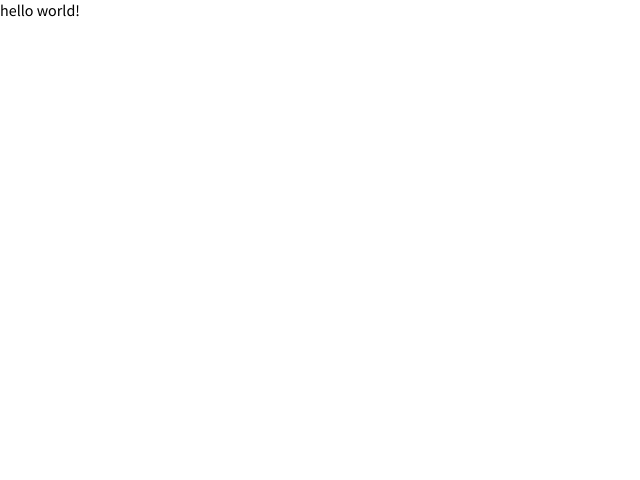
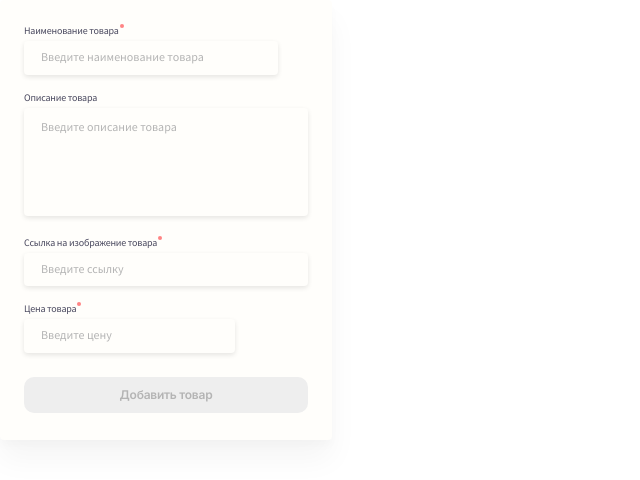
Before and after one commit to Vagoalex/idaproject-VueJS-test-task, a Vue app: page / in a window 1280 px wide. Shown: the top 480 px of the page, without its empty margins (0-640 px from the left). Built offline with nearby package versions, Linux system fonts and the light colour scheme.

Commit message:
feat: completed validate form

```diff
--- a/package.json
+++ b/package.json
@@ -8,9 +8,12 @@
     "lint": "vue-cli-service lint"
   },
   "dependencies": {
+    "@vuelidate/core": "^2.0.0-alpha.42",
+    "@vuelidate/validators": "^2.0.0-alpha.30",
     "core-js": "^3.8.3",
     "vue": "^3.2.13",
     "vue-router": "^4.0.3",
+    "vuelidate": "^0.7.7",
     "vuex": "^4.0.0"
   },
   "devDependencies": {
--- a/src/App.vue
+++ b/src/App.vue
@@ -1,14 +1,19 @@
 <template>
-  <div class="app">hello world!</div>
+  <div class="app">
+    <card-form />
+  </div>
 </template>
 
 <script>
+import CardForm from './components/CardForm.vue';
+
 export default {
   data() {
     return {};
   },
   mounted() {},
   methods: {},
+  components: { CardForm },
 };
 </script>
 
--- /dev/null
+++ b/src/components/CardForm.vue
@@ -0,0 +1,245 @@
+<template>
+  <div class="form-wrapper">
+    <form class="form" @submit.prevent>
+      <div class="field">
+        <label class="form-label" for="form-name">
+          <span>Наименование товара</span>
+          <input
+            v-model="v$.product.name.$model"
+            :class="{ 'input-required': v$.product.name.$errors.length }"
+            class="form-label__input"
+            type="text"
+            id="form-name"
+            placeholder="Введите наименование товара"
+          />
+          <div class="input-error" v-for="(error, index) of v$.product.name.$errors" :key="index">
+            <div class="input-error__msg">{{ error.$message }}</div>
+          </div>
+        </label>
+      </div>
+
+      <div class="field">
+        <label class="form-label" for="form-about">
+          Описание товара
+          <textarea
+            v-model="product.about"
+            class="form-label__input textarea"
+            type="text"
+            id="form-about"
+            placeholder="Введите описание товара"
+          />
+        </label>
+      </div>
+
+      <div class="field">
+        <label class="form-label" for="form-link">
+          <span>Ссылка на изображение товара</span>
+          <input
+            v-model="v$.product.link.$model"
+            :class="{ 'input-required': v$.product.link.$errors.length }"
+            class="form-label__input"
+            type="text"
+            id="form-link"
+            placeholder="Введите ссылку"
+          />
+          <div class="input-error" v-for="(error, index) of v$.product.link.$errors" :key="index">
+            <div class="input-error__msg">{{ error.$message }}</div>
+          </div>
+        </label>
+      </div>
+
+      <div class="field">
+        <label class="form-label" for="form-price">
+          <span>Цена товара</span>
+          <input
+            v-model="v$.product.price.$model"
+            :class="{ 'input-required': v$.product.price.$errors.length }"
+            class="form-label__input"
+            type="number"
+            id="form-price"
+            placeholder="Введите цену"
+          />
+          <div class="input-error" v-for="(error, index) of v$.product.price.$errors" :key="index">
+            <div class="input-error__msg">{{ error.$message }}</div>
+          </div>
+        </label>
+      </div>
+
+      <button :disabled="v$.product.$invalid" @click="createProduct" class="button" type="submit">
+        Добавить товар
+      </button>
+    </form>
+  </div>
+</template>
+<script>
+import useVuelidate from '@vuelidate/core';
+import { required, helpers } from '@vuelidate/validators';
+
+export default {
+  setup() {
+    return { v$: useVuelidate() };
+  },
+  data() {
+    return {
+      product: {
+        name: '',
+        about: '',
+        link: '',
+        price: null,
+      },
+    };
+  },
+
+  validations() {
+    return {
+      product: {
+        name: {
+          required: helpers.withMessage('Поле является обязательным', required),
+        },
+        link: {
+          required: helpers.withMessage('Поле является обязательным', required),
+        },
+        price: {
+          required: helpers.withMessage('Поле является обязательным', required),
+        },
+      },
+    };
+  },
+  methods: {
+    createProduct() {
+      this.product.id = Date.now();
+      this.$emit('create', this.product);
+      this.product = {
+        name: '',
+        about: '',
+        link: '',
+        price: null,
+      };
+    },
+  },
+};
+</script>
+<style scope lang="scss">
+.form-wrapper {
+}
+.form {
+  display: flex;
+  flex-direction: column;
+
+  width: 332px;
+  height: 440px;
+  padding: 24px;
+
+  background: #fffefb;
+  box-shadow: 0px 20px 30px rgba(0, 0, 0, 0.04), 0px 6px 10px rgba(0, 0, 0, 0.02);
+  border-radius: 4px;
+}
+
+.field {
+  margin-bottom: 16px;
+}
+.form-label {
+  font-size: 10px;
+  line-height: 13px;
+  letter-spacing: -0.02em;
+  display: inline-block;
+  position: relative;
+
+  color: #49485e;
+
+  span {
+    position: relative;
+    &:after {
+      content: '';
+      position: absolute;
+      top: 0;
+      right: -5px;
+      width: 4px;
+      height: 4px;
+
+      background: #ff8484;
+      border-radius: 4px;
+    }
+  }
+
+  &__input {
+    width: 100%;
+    padding: 10px 16px;
+    margin-top: 4px;
+
+    background: #fffefb;
+    box-shadow: 0px 2px 5px rgba(0, 0, 0, 0.1);
+    border-radius: 4px;
+    border: 1px solid transparent;
+    outline: 1px solid transparent;
+    transition: all 0.5s ease;
+
+    &::placeholder {
+      font-size: 12px;
+      line-height: 15px;
+      color: #b4b4b4;
+    }
+    &:focus {
+      outline: 1px solid rgba(0, 0, 0, 0.4);
+      box-shadow: 0px 2px 5px rgba(0, 0, 0, 0.4);
+    }
+  }
+
+  .input-error {
+    position: absolute;
+    bottom: -13px;
+    left: 0;
+    transition: all 0.5s ease;
+
+    &__msg {
+      font-size: 8px;
+      line-height: 10px;
+      letter-spacing: -0.02em;
+      color: #ff8484;
+    }
+  }
+
+  &:last-child {
+    margin-bottom: 0px;
+  }
+}
+
+.textarea {
+  width: 284px;
+  height: 108px;
+  overflow-y: auto;
+  resize: none;
+
+  ::-webkit-scrollbar {
+    width: 0;
+  }
+}
+.input-required {
+  border: 1px solid #ff8484;
+  transition: all 0.5s ease;
+
+  &:focus {
+    outline: 1px solid #ff8484;
+    box-shadow: 0px 2px 5px rgba(255, 132, 132, 0.4);
+  }
+}
+
+.button {
+  font-family: 'Inter';
+  font-style: normal;
+  font-weight: 600;
+  font-size: 12px;
+  line-height: 15px;
+  letter-spacing: -0.02em;
+
+  background: #eeeeee;
+  color: #b4b4b4;
+  border: none;
+  border-radius: 10px;
+
+  text-align: center;
+  width: 284px;
+  height: 36px;
+  margin-top: 8px;
+}
+</style>
```
Also changed, not shown: 1 other file (tests, documents, lock files or other folders).
